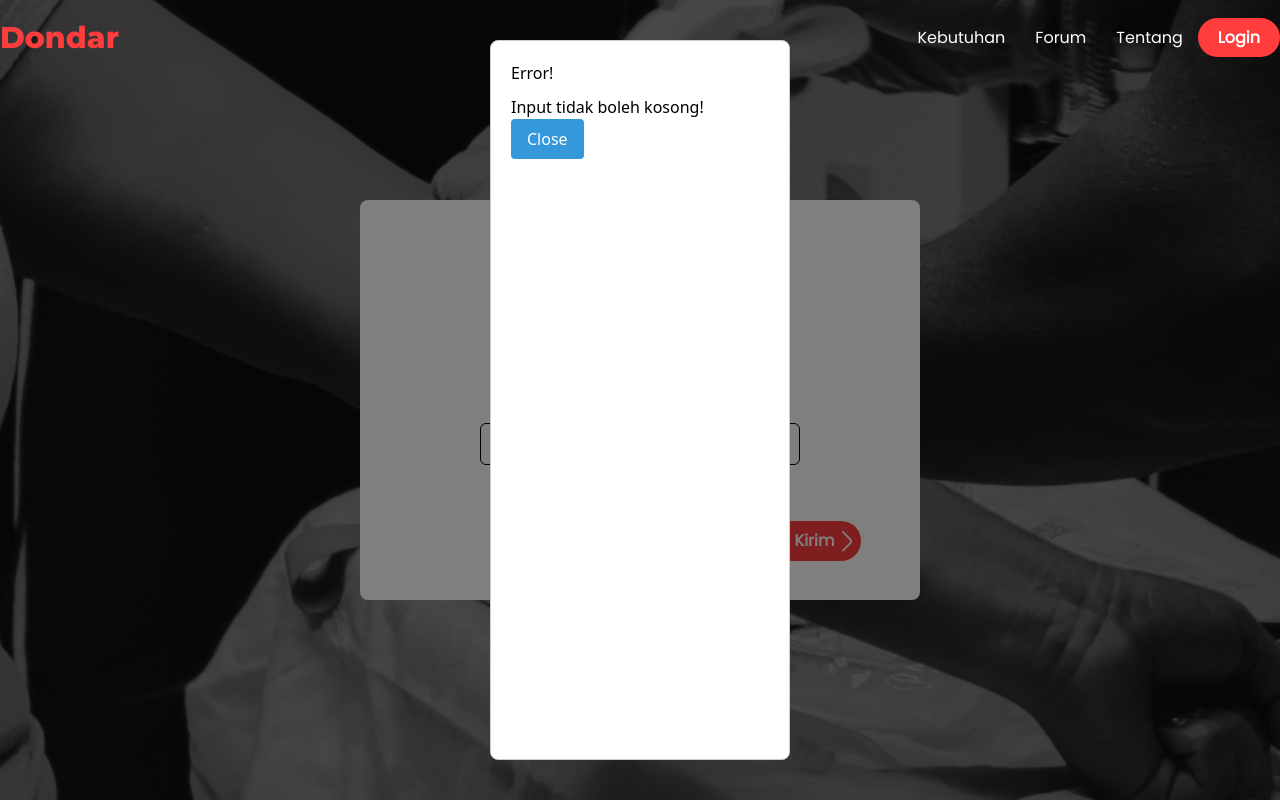
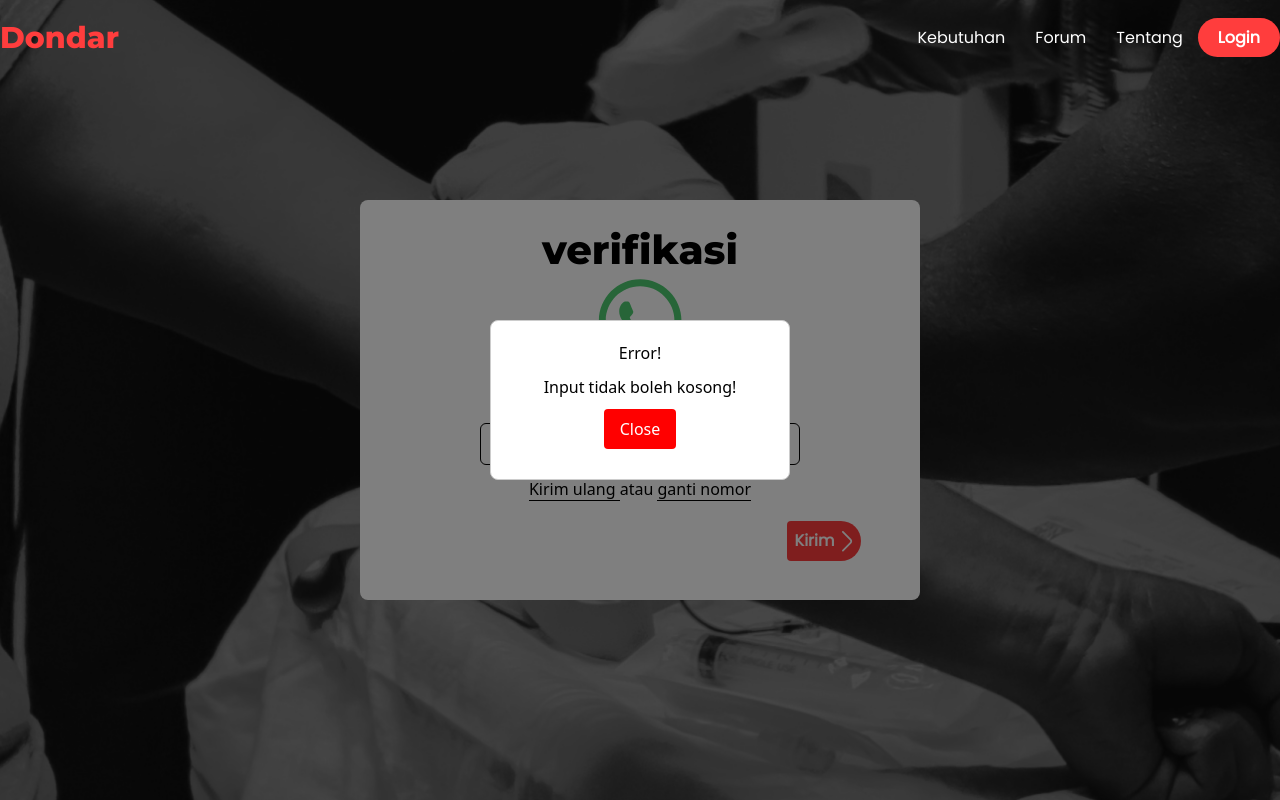
Before and after one commit to abdisavia/DonorDarahFrontEnd, a Next.js app in the folder my-app/: page /OTP in a window 1280 px wide. Both pictures are taken after a click on the button "Kirim". Built offline with nearby package versions, Linux system fonts and the light colour scheme; no server answers.

Commit message:
modified:   my-app/src/app/(pages)/OTP/myModal.js

```diff
--- a/my-app/src/app/(pages)/OTP/myModal.js
+++ b/my-app/src/app/(pages)/OTP/myModal.js
@@ -4,10 +4,14 @@ import Modal from "react-modal";
 const MyModal = ({ isOpen, onClose, errorMessage }) => {
   const modalStyle = {
     content: {
-      width: "300px", // Sesuaikan dengan lebar yang Anda inginkan
+      width: "300px",
+      height:"10rem", // Sesuaikan dengan lebar yang Anda inginkan
       margin: "auto", // Tengahkan modal
       borderRadius: "8px", // Atur sudut melengkung
       padding: "20px", // Atur ruang dalam modal
+      display: 'flex',
+      flexDirection: 'column', // Tampilkan elemen dalam kolom
+      alignItems: 'center', // Tengahkan elemen secara horizontal
     },
     overlay: {
       backgroundColor: "rgba(0, 0, 0, 0.5)", // Atur latar belakang overlay
@@ -23,11 +27,12 @@ const MyModal = ({ isOpen, onClose, errorMessage }) => {
     >
       <h2 style={{ marginBottom: "10px" }}>Error!</h2>
       <p>{errorMessage}</p>
-      <button
+      <button className="flex items-center"
         onClick={onClose}
         style={{
-          padding: "8px 16px",
-          backgroundColor: "#3498db",
+          margin:"auto",
+          padding: "8px 16px ",
+          backgroundColor: "red",
           color: "#fff",
           border: "none",
           borderRadius: "4px",
```
